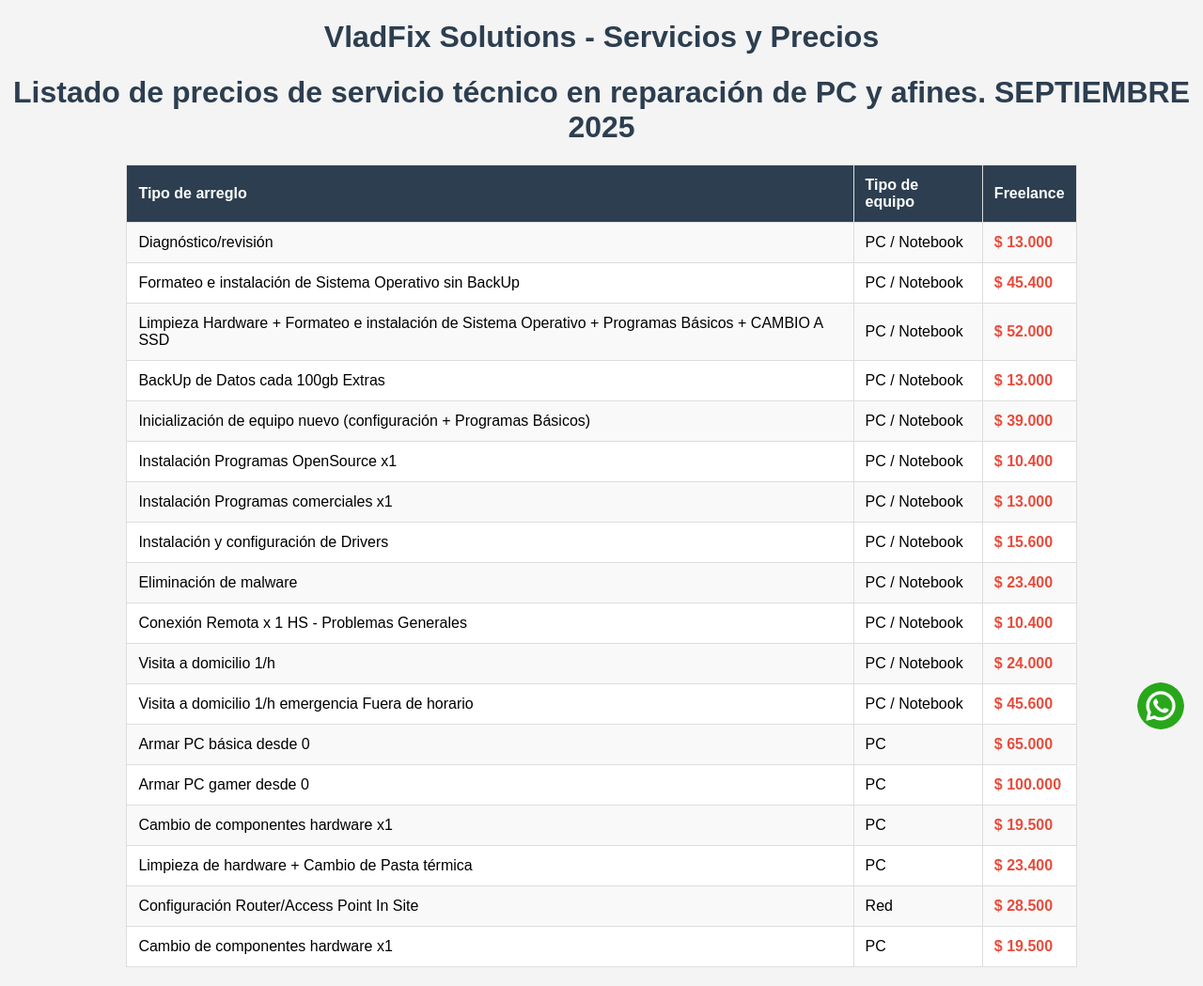
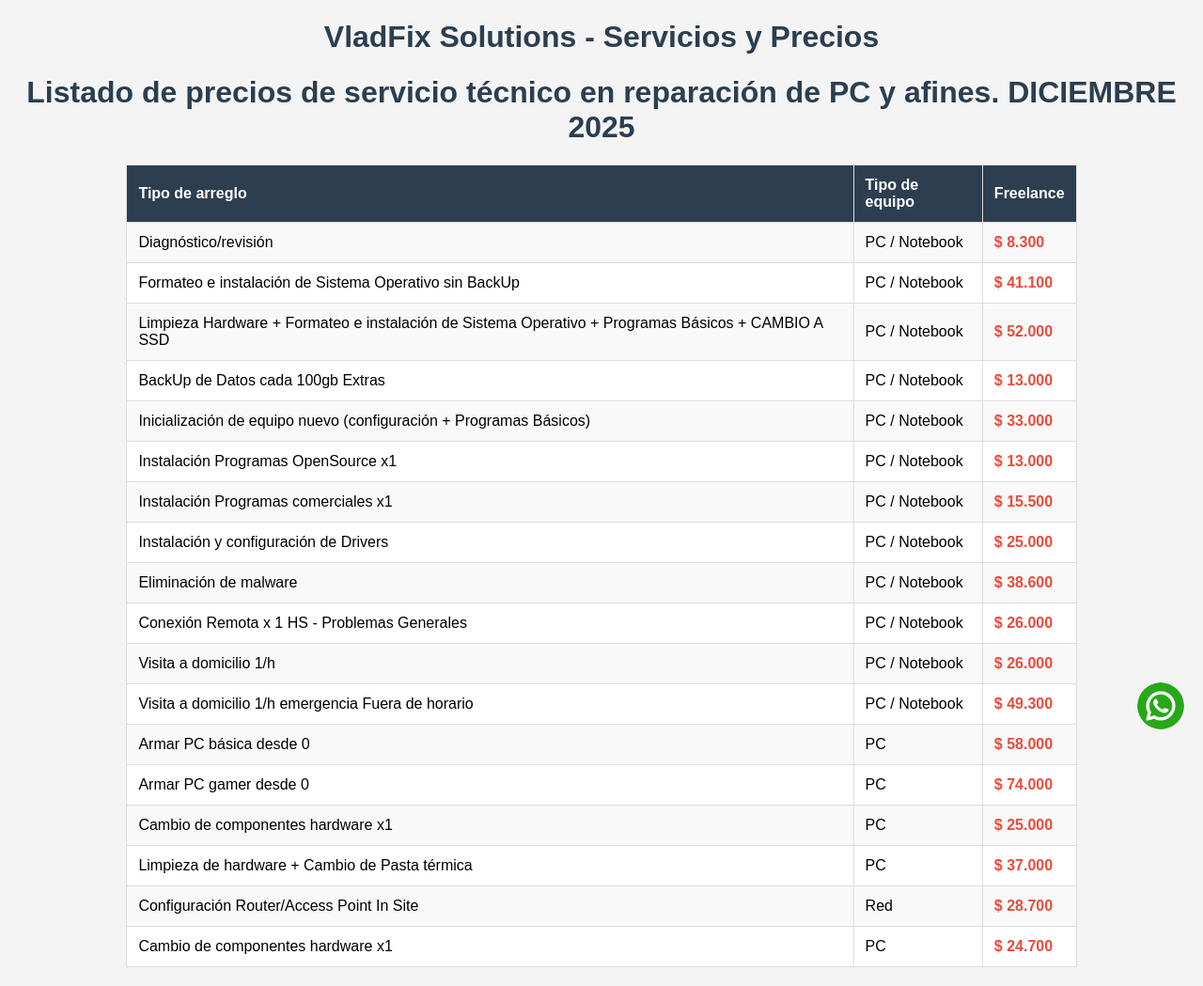
Before and after one commit to Vladifyz/VladFix, a plain HTML site: page index.html in a window 1280 px wide. Shown: the whole page at 94% size. Drawn offline with Linux system fonts and the light colour scheme.

Commit message:
Actualizado a Diciembre

```diff
--- a/index.html
+++ b/index.html
@@ -10,7 +10,7 @@
 
 <body>
     <h1>VladFix Solutions - Servicios y Precios</h1>
-    <h1>Listado de precios de servicio técnico en reparación de PC y afines. SEPTIEMBRE 2025</h1>
+    <h1>Listado de precios de servicio técnico en reparación de PC y afines. DICIEMBRE 2025</h1>
     <table>
         <tr>
             <th>Tipo de arreglo</th>
@@ -20,12 +20,12 @@
         <tr>
             <td>Diagnóstico/revisión</td>
             <td>PC / Notebook</td>
-            <td class="price">$ 13.000</td>
+            <td class="price">$ 8.300</td>
         </tr>
         <tr>
             <td>Formateo e instalación de Sistema Operativo sin BackUp</td>
             <td>PC / Notebook</td>
-            <td class="price">$ 45.400</td>
+            <td class="price">$ 41.100</td>
         </tr>
         <tr>
             <td>Limpieza Hardware + Formateo e instalación de Sistema Operativo + Programas Básicos +
@@ -41,72 +41,72 @@
         <tr>
             <td>Inicialización de equipo nuevo (configuración + Programas Básicos)</td>
             <td>PC / Notebook</td>
-            <td class="price">$ 39.000</td>
+            <td class="price">$ 33.000</td>
         </tr>
         <tr>
             <td>Instalación Programas OpenSource x1</td>
             <td>PC / Notebook</td>
-            <td class="price">$ 10.400</td>
+            <td class="price">$ 13.000</td>
         </tr>
         <tr>
             <td>Instalación Programas comerciales x1</td>
             <td>PC / Notebook</td>
-            <td class="price">$ 13.000</td>
+            <td class="price">$ 15.500</td>
         </tr>
         <tr>
             <td>Instalación y configuración de Drivers</td>
             <td>PC / Notebook</td>
-            <td class="price">$ 15.600</td>
+            <td class="price">$ 25.000</td>
         </tr>
         <tr>
             <td>Eliminación de malware</td>
             <td>PC / Notebook</td>
-            <td class="price">$ 23.400</td>
+            <td class="price">$ 38.600</td>
         </tr>
         <tr>
             <td>Conexión Remota x 1 HS - Problemas Generales</td>
             <td>PC / Notebook</td>
-            <td class="price">$ 10.400</td>
+            <td class="price">$ 26.000</td>
         </tr>
         <tr>
             <td>Visita a domicilio 1/h</td>
             <td>PC / Notebook</td>
-            <td class="price">$ 24.000</td>
+            <td class="price">$ 26.000</td>
         </tr>
         <tr>
             <td>Visita a domicilio 1/h emergencia Fuera de horario</td>
             <td>PC / Notebook</td>
-            <td class="price">$ 45.600</td>
+            <td class="price">$ 49.300</td>
         </tr>
         <tr>
             <td>Armar PC básica desde 0</td>
             <td>PC</td>
-            <td class="price">$ 65.000</td>
+            <td class="price">$ 58.000</td>
         </tr>
         <tr>
             <td>Armar PC gamer desde 0</td>
             <td>PC</td>
-            <td class="price">$ 100.000</td>
+            <td class="price">$ 74.000</td>
         </tr>
         <tr>
             <td>Cambio de componentes hardware x1</td>
             <td>PC</td>
-            <td class="price">$ 19.500</td>
+            <td class="price">$ 25.000</td>
         </tr>
         <tr>
             <td>Limpieza de hardware + Cambio de Pasta térmica</td>
             <td>PC</td>
-            <td class="price">$ 23.400</td>
+            <td class="price">$ 37.000</td>
         </tr>
         <tr>
             <td>Configuración Router/Access Point In Site</td>
             <td>Red</td>
-            <td class="price">$ 28.500</td>
+            <td class="price">$ 28.700</td>
         </tr>
         <tr>
             <td>Cambio de componentes hardware x1</td>
             <td>PC</td>
-            <td class="price">$ 19.500</td>
+            <td class="price">$ 24.700</td>
         </tr>
     </table>
     <div class="contact">
```
